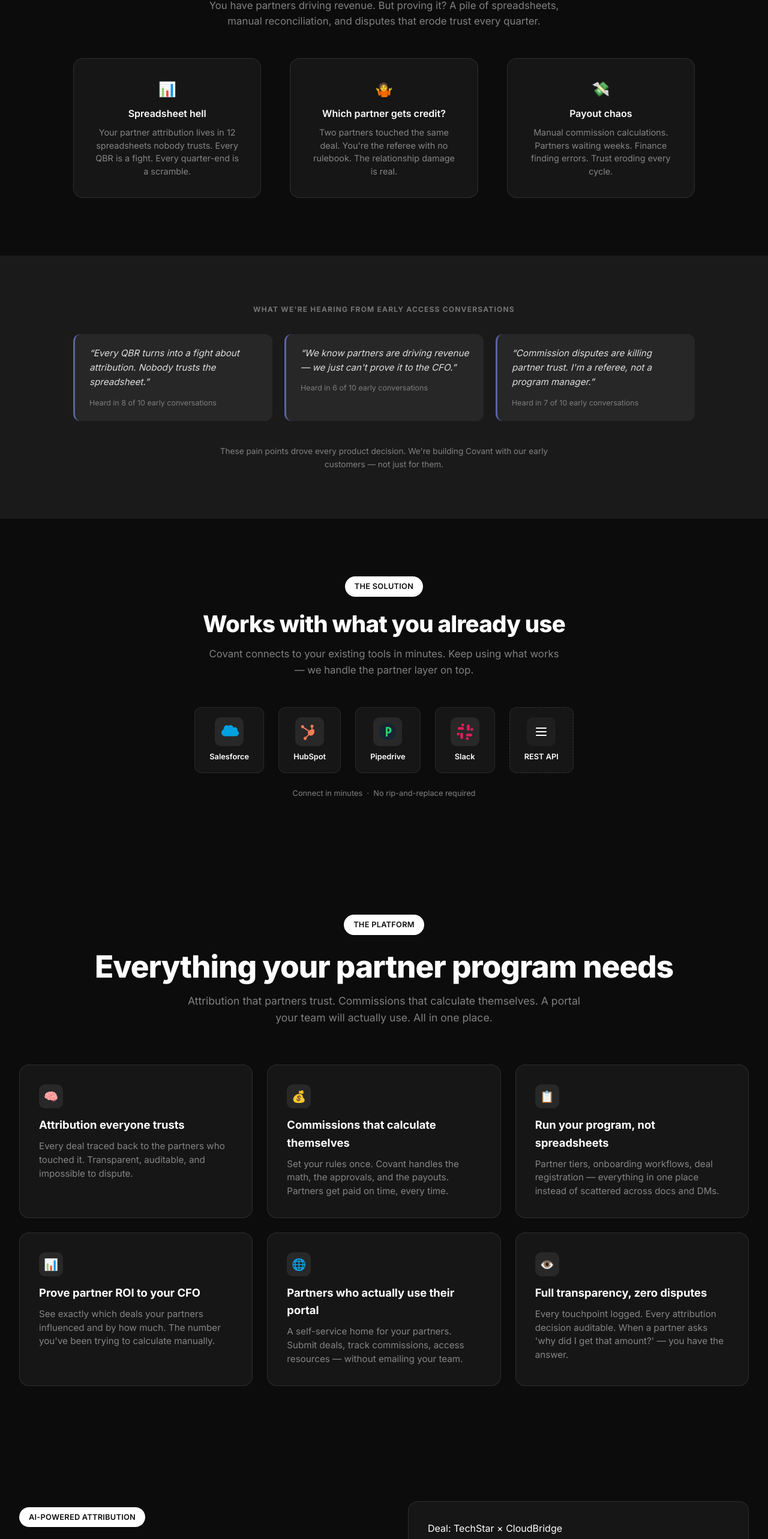
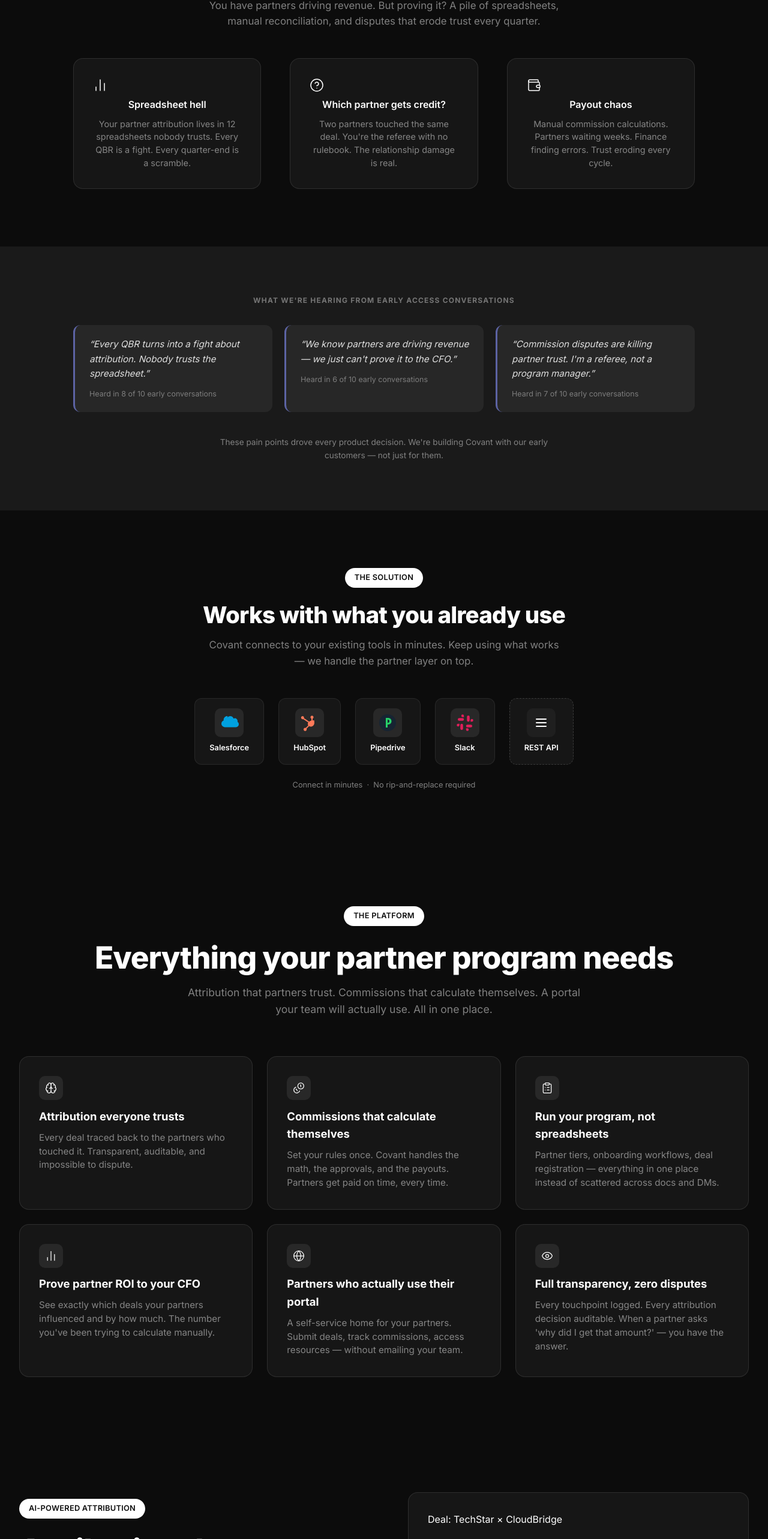
Before and after one commit to dylan3796/partner-attribution-ai, a Next.js app: page / in a window 1280 px wide. Shown: the part 2996-5562 px from the top of the page at 60% size. Built offline with nearby package versions, Linux system fonts and the light colour scheme; no server answers.

Commit message:
style: replace emoji icons with Lucide icons on landing page

```diff
--- a/app/page.tsx
+++ b/app/page.tsx
@@ -1,6 +1,7 @@
 "use client";
 
-import { useState } from "react";
+import { useState, ReactNode } from "react";
+import { Brain, Coins, ClipboardList, BarChart2, Globe, Eye, TrendingUp, Target, Gem, Search, Trophy, Banknote, Building2, Handshake, Plug, HelpCircle, Wallet, GraduationCap, Map, Scale, GitBranch, Tag } from "lucide-react";
 import Link from "next/link";
 import { useMutation } from "convex/react";
 import { api } from "@/convex/_generated/api";
@@ -244,17 +245,17 @@ export default function LandingPage() {
           </p>
           <div className="grid-3">
             <div className="card" style={{ boxShadow: "none" }}>
-              <p style={{ fontSize: "1.5rem", marginBottom: ".5rem" }}>📊</p>
+              <p style={{ marginBottom: ".5rem" }}><BarChart2 size={24} strokeWidth={1.5} /></p>
               <h3 style={{ fontWeight: 600, marginBottom: ".5rem" }}>Spreadsheet hell</h3>
               <p className="muted" style={{ lineHeight: 1.5 }}>Your partner attribution lives in 12 spreadsheets nobody trusts. Every QBR is a fight. Every quarter-end is a scramble.</p>
             </div>
             <div className="card" style={{ boxShadow: "none" }}>
-              <p style={{ fontSize: "1.5rem", marginBottom: ".5rem" }}>🤷</p>
+              <p style={{ marginBottom: ".5rem" }}><HelpCircle size={24} strokeWidth={1.5} /></p>
               <h3 style={{ fontWeight: 600, marginBottom: ".5rem" }}>Which partner gets credit?</h3>
               <p className="muted" style={{ lineHeight: 1.5 }}>Two partners touched the same deal. You&apos;re the referee with no rulebook. The relationship damage is real.</p>
             </div>
             <div className="card" style={{ boxShadow: "none" }}>
-              <p style={{ fontSize: "1.5rem", marginBottom: ".5rem" }}>💸</p>
+              <p style={{ marginBottom: ".5rem" }}><Wallet size={24} strokeWidth={1.5} /></p>
               <h3 style={{ fontWeight: 600, marginBottom: ".5rem" }}>Payout chaos</h3>
               <p className="muted" style={{ lineHeight: 1.5 }}>Manual commission calculations. Partners waiting weeks. Finance finding errors. Trust eroding every cycle.</p>
             </div>
@@ -389,12 +390,12 @@ export default function LandingPage() {
           </p>
         </div>
         <div className="wrap-wide grid-6">
-          <Link href="/dashboard/reports"><div className="card module-card"><div style={{ width: 40, height: 40, borderRadius: 10, background: 'rgba(255,255,255,.08)', display: 'flex', alignItems: 'center', justifyContent: 'center', marginBottom: '.8rem' }}><span style={{ fontSize: '1.2rem' }}>🧠</span></div><h3>Attribution everyone trusts</h3><p>Every deal traced back to the partners who touched it. Transparent, auditable, and impossible to dispute.</p></div></Link>
-          <Link href="/dashboard/payouts"><div className="card module-card"><div style={{ width: 40, height: 40, borderRadius: 10, background: 'rgba(255,255,255,.08)', display: 'flex', alignItems: 'center', justifyContent: 'center', marginBottom: '.8rem' }}><span style={{ fontSize: '1.2rem' }}>💰</span></div><h3>Commissions that calculate themselves</h3><p>Set your rules once. Covant handles the math, the approvals, and the payouts. Partners get paid on time, every time.</p></div></Link>
-          <Link href="/dashboard"><div className="card module-card"><div style={{ width: 40, height: 40, borderRadius: 10, background: 'rgba(255,255,255,.08)', display: 'flex', alignItems: 'center', justifyContent: 'center', marginBottom: '.8rem' }}><span style={{ fontSize: '1.2rem' }}>📋</span></div><h3>Run your program, not spreadsheets</h3><p>Partner tiers, onboarding workflows, deal registration — everything in one place instead of scattered across docs and DMs.</p></div></Link>
-          <Link href="/dashboard/deals"><div className="card module-card"><div style={{ width: 40, height: 40, borderRadius: 10, background: 'rgba(255,255,255,.08)', display: 'flex', alignItems: 'center', justifyContent: 'center', marginBottom: '.8rem' }}><span style={{ fontSize: '1.2rem' }}>📊</span></div><h3>Prove partner ROI to your CFO</h3><p>See exactly which deals your partners influenced and by how much. The number you&apos;ve been trying to calculate manually.</p></div></Link>
-          <Link href="/portal"><div className="card module-card"><div style={{ width: 40, height: 40, borderRadius: 10, background: 'rgba(255,255,255,.08)', display: 'flex', alignItems: 'center', justifyContent: 'center', marginBottom: '.8rem' }}><span style={{ fontSize: '1.2rem' }}>🌐</span></div><h3>Partners who actually use their portal</h3><p>A self-service home for your partners. Submit deals, track commissions, access resources — without emailing your team.</p></div></Link>
-          <Link href="/dashboard/activity"><div className="card module-card"><div style={{ width: 40, height: 40, borderRadius: 10, background: 'rgba(255,255,255,.08)', display: 'flex', alignItems: 'center', justifyContent: 'center', marginBottom: '.8rem' }}><span style={{ fontSize: '1.2rem' }}>👁️</span></div><h3>Full transparency, zero disputes</h3><p>Every touchpoint logged. Every attribution decision auditable. When a partner asks &apos;why did I get that amount?&apos; — you have the answer.</p></div></Link>
+          <Link href="/dashboard/reports"><div className="card module-card"><div style={{ width: 40, height: 40, borderRadius: 10, background: 'rgba(255,255,255,.08)', display: 'flex', alignItems: 'center', justifyContent: 'center', marginBottom: '.8rem' }}><Brain size={20} strokeWidth={1.5} /></div><h3>Attribution everyone trusts</h3><p>Every deal traced back to the partners who touched it. Transparent, auditable, and impossible to dispute.</p></div></Link>
+          <Link href="/dashboard/payouts"><div className="card module-card"><div style={{ width: 40, height: 40, borderRadius: 10, background: 'rgba(255,255,255,.08)', display: 'flex', alignItems: 'center', justifyContent: 'center', marginBottom: '.8rem' }}><Coins size={20} strokeWidth={1.5} /></div><h3>Commissions that calculate themselves</h3><p>Set your rules once. Covant handles the math, the approvals, and the payouts. Partners get paid on time, every time.</p></div></Link>
+          <Link href="/dashboard"><div className="card module-card"><div style={{ width: 40, height: 40, borderRadius: 10, background: 'rgba(255,255,255,.08)', display: 'flex', alignItems: 'center', justifyContent: 'center', marginBottom: '.8rem' }}><ClipboardList size={20} strokeWidth={1.5} /></div><h3>Run your program, not spreadsheets</h3><p>Partner tiers, onboarding workflows, deal registration — everything in one place instead of scattered across docs and DMs.</p></div></Link>
+          <Link href="/dashboard/deals"><div className="card module-card"><div style={{ width: 40, height: 40, borderRadius: 10, background: 'rgba(255,255,255,.08)', display: 'flex', alignItems: 'center', justifyContent: 'center', marginBottom: '.8rem' }}><BarChart2 size={20} strokeWidth={1.5} /></div><h3>Prove partner ROI to your CFO</h3><p>See exactly which deals your partners influenced and by how much. The number you&apos;ve been trying to calculate manually.</p></div></Link>
+          <Link href="/portal"><div className="card module-card"><div style={{ width: 40, height: 40, borderRadius: 10, background: 'rgba(255,255,255,.08)', display: 'flex', alignItems: 'center', justifyContent: 'center', marginBottom: '.8rem' }}><Globe size={20} strokeWidth={1.5} /></div><h3>Partners who actually use their portal</h3><p>A self-service home for your partners. Submit deals, track commissions, access resources — without emailing your team.</p></div></Link>
+          <Link href="/dashboard/activity"><div className="card module-card"><div style={{ width: 40, height: 40, borderRadius: 10, background: 'rgba(255,255,255,.08)', display: 'flex', alignItems: 'center', justifyContent: 'center', marginBottom: '.8rem' }}><Eye size={20} strokeWidth={1.5} /></div><h3>Full transparency, zero disputes</h3><p>Every touchpoint logged. Every attribution decision auditable. When a partner asks &apos;why did I get that amount?&apos; — you have the answer.</p></div></Link>
         </div>
       </section>
 
@@ -469,42 +470,42 @@ export default function LandingPage() {
         </div>
         <div className="wrap-wide grid-3" style={{ gap: "1.5rem" }}>
           <div className="card" style={{ padding: "1.75rem", textAlign: "left" }}>
-            <div style={{ fontSize: "1.5rem", marginBottom: ".75rem" }}>📈</div>
+            <div style={{ marginBottom: ".75rem" }}><TrendingUp size={24} strokeWidth={1.5} /></div>
             <h3 style={{ fontSize: "1.1rem", fontWeight: 700, marginBottom: ".5rem" }}>Engaged partners produce more</h3>
             <p className="muted" style={{ fontSize: ".9rem", lineHeight: 1.6 }}>
               When partners can see their impact — real numbers, real deals — they sell harder. Visibility changes behavior.
             </p>
           </div>
           <div className="card" style={{ padding: "1.75rem", textAlign: "left" }}>
-            <div style={{ fontSize: "1.5rem", marginBottom: ".75rem" }}>🎯</div>
+            <div style={{ marginBottom: ".75rem" }}><Target size={24} strokeWidth={1.5} /></div>
             <h3 style={{ fontSize: "1.1rem", fontWeight: 700, marginBottom: ".5rem" }}>Recruit better partners</h3>
             <p className="muted" style={{ fontSize: ".9rem", lineHeight: 1.6 }}>
               Tell prospects your program pays on time, attribution is transparent, and they get a real portal. You&apos;ll win the conversation.
             </p>
           </div>
           <div className="card" style={{ padding: "1.75rem", textAlign: "left" }}>
-            <div style={{ fontSize: "1.5rem", marginBottom: ".75rem" }}>💎</div>
+            <div style={{ marginBottom: ".75rem" }}><Gem size={24} strokeWidth={1.5} /></div>
             <h3 style={{ fontSize: "1.1rem", fontWeight: 700, marginBottom: ".5rem" }}>Keep your best performers</h3>
             <p className="muted" style={{ fontSize: ".9rem", lineHeight: 1.6 }}>
               Good partners churn when they don&apos;t trust the numbers. Transparent attribution and on-time payouts build the loyalty that compounds.
             </p>
           </div>
           <div className="card" style={{ padding: "1.75rem", textAlign: "left" }}>
-            <div style={{ fontSize: "1.5rem", marginBottom: ".75rem" }}>🔍</div>
+            <div style={{ marginBottom: ".75rem" }}><Search size={24} strokeWidth={1.5} /></div>
             <h3 style={{ fontSize: "1.1rem", fontWeight: 700, marginBottom: ".5rem" }}>Know who to invest in</h3>
             <p className="muted" style={{ fontSize: ".9rem", lineHeight: 1.6 }}>
               Ramp scores and pipeline data tell you who&apos;s climbing before it&apos;s obvious. Put MDF and co-sell resources behind the right partners early.
             </p>
           </div>
           <div className="card" style={{ padding: "1.75rem", textAlign: "left" }}>
-            <div style={{ fontSize: "1.5rem", marginBottom: ".75rem" }}>🏆</div>
+            <div style={{ marginBottom: ".75rem" }}><Trophy size={24} strokeWidth={1.5} /></div>
             <h3 style={{ fontSize: "1.1rem", fontWeight: 700, marginBottom: ".5rem" }}>Tiers that actually motivate</h3>
             <p className="muted" style={{ fontSize: ".9rem", lineHeight: 1.6 }}>
               Partners can see their progress toward the next tier in real time. That visibility drives action in a way a quarterly email never will.
             </p>
           </div>
           <div className="card" style={{ padding: "1.75rem", textAlign: "left" }}>
-            <div style={{ fontSize: "1.5rem", marginBottom: ".75rem" }}>💵</div>
+            <div style={{ marginBottom: ".75rem" }}><Banknote size={24} strokeWidth={1.5} /></div>
             <h3 style={{ fontSize: "1.1rem", fontWeight: 700, marginBottom: ".5rem" }}>MDF that proves its ROI</h3>
             <p className="muted" style={{ fontSize: ".9rem", lineHeight: 1.6 }}>
               Track what every MDF dollar produced. Stop guessing which investments worked. Reallocate to what actually drives revenue.
@@ -526,7 +527,7 @@ export default function LandingPage() {
         </div>
         <div className="wrap-wide grid-strategy" style={{ gap: "2rem" }}>
           <div className="card" style={{ padding: "2rem", textAlign: "left" }}>
-            <div style={{ width: 48, height: 48, borderRadius: 12, background: "rgba(255,255,255,.08)", display: "flex", alignItems: "center", justifyContent: "center", fontSize: "1.5rem", marginBottom: "1rem" }}>🏢</div>
+            <div style={{ width: 48, height: 48, borderRadius: 12, background: "rgba(255,255,255,.08)", display: "flex", alignItems: "center", justifyContent: "center", marginBottom: "1rem" }}><Building2 size={24} strokeWidth={1.5} /></div>
             <h3 style={{ fontSize: "1.2rem", fontWeight: 700, marginBottom: ".5rem" }}>Reseller Programs</h3>
             <p className="muted" style={{ fontSize: ".9rem", lineHeight: 1.6, marginBottom: "1rem" }}>Volume tiers, deal reg protection, MDF budgets, co-sell workflows</p>
             <ul style={{ fontSize: ".85rem", color: "var(--muted)", lineHeight: 1.8 }}>
@@ -536,7 +537,7 @@ export default function LandingPage() {
             </ul>
           </div>
           <div className="card" style={{ padding: "2rem", textAlign: "left" }}>
-            <div style={{ width: 48, height: 48, borderRadius: 12, background: "rgba(255,255,255,.08)", display: "flex", alignItems: "center", justifyContent: "center", fontSize: "1.5rem", marginBottom: "1rem" }}>🤝</div>
+            <div style={{ width: 48, height: 48, borderRadius: 12, background: "rgba(255,255,255,.08)", display: "flex", alignItems: "center", justifyContent: "center", marginBottom: "1rem" }}><Handshake size={24} strokeWidth={1.5} /></div>
             <h3 style={{ fontSize: "1.2rem", fontWeight: 700, marginBottom: ".5rem" }}>Referral Networks</h3>
             <p className="muted" style={{ fontSize: ".9rem", lineHeight: 1.6, marginBottom: "1rem" }}>Simple payouts, first-touch attribution, partner portal access</p>
             <ul style={{ fontSize: ".85rem", color: "var(--muted)", lineHeight: 1.8 }}>
@@ -546,7 +547,7 @@ export default function LandingPage() {
             </ul>
           </div>
           <div className="card" style={{ padding: "2rem", textAlign: "left" }}>
-            <div style={{ width: 48, height: 48, borderRadius: 12, background: "rgba(255,255,255,.08)", display: "flex", alignItems: "center", justifyContent: "center", fontSize: "1.5rem", marginBottom: "1rem" }}>🔌</div>
+            <div style={{ width: 48, height: 48, borderRadius: 12, background: "rgba(255,255,255,.08)", display: "flex", alignItems: "center", justifyContent: "center", marginBottom: "1rem" }}><Plug size={24} strokeWidth={1.5} /></div>
             <h3 style={{ fontSize: "1.2rem", fontWeight: 700, marginBottom: ".5rem" }}>Integration Partners</h3>
             <p className="muted" style={{ fontSize: ".9rem", lineHeight: 1.6, marginBottom: "1rem" }}>Multi-touch attribution, influence tracking, shared pipeline</p>
             <ul style={{ fontSize: ".85rem", color: "var(--muted)", lineHeight: 1.8 }}>
@@ -556,7 +557,7 @@ export default function LandingPage() {
             </ul>
           </div>
           <div className="card" style={{ padding: "2rem", textAlign: "left" }}>
-            <div style={{ width: 48, height: 48, borderRadius: 12, background: "rgba(255,255,255,.08)", display: "flex", alignItems: "center", justifyContent: "center", fontSize: "1.5rem", marginBottom: "1rem" }}>📊</div>
+            <div style={{ width: 48, height: 48, borderRadius: 12, background: "rgba(255,255,255,.08)", display: "flex", alignItems: "center", justifyContent: "center", marginBottom: "1rem" }}><BarChart2 size={24} strokeWidth={1.5} /></div>
             <h3 style={{ fontSize: "1.2rem", fontWeight: 700, marginBottom: ".5rem" }}>Agency & Affiliate</h3>
             <p className="muted" style={{ fontSize: ".9rem", lineHeight: 1.6, marginBottom: "1rem" }}>Performance-based payouts, transparent reporting, dispute workflows</p>
             <ul style={{ fontSize: ".85rem", color: "var(--muted)", lineHeight: 1.8 }}>
@@ -637,14 +638,14 @@ export default function LandingPage() {
             }}
           >
             {[
-              { icon: "💰", label: "MDF Management" },
-              { icon: "📈", label: "Volume Rebates" },
-              { icon: "🏆", label: "Partner Tiering" },
-              { icon: "🎓", label: "Certifications" },
-              { icon: "🗺️", label: "Territory Management" },
-              { icon: "⚖️", label: "Channel Conflict Resolution" },
-              { icon: "🔀", label: "Custom Attribution Rules" },
-              { icon: "🏷️", label: "White-Label Portal" },
+              { icon: <Coins size={14} strokeWidth={1.5} />, label: "MDF Management" },
+              { icon: <TrendingUp size={14} strokeWidth={1.5} />, label: "Volume Rebates" },
+              { icon: <Trophy size={14} strokeWidth={1.5} />, label: "Partner Tiering" },
+              { icon: <GraduationCap size={14} strokeWidth={1.5} />, label: "Certifications" },
+              { icon: <Map size={14} strokeWidth={1.5} />, label: "Territory Management" },
+              { icon: <Scale size={14} strokeWidth={1.5} />, label: "Channel Conflict Resolution" },
+              { icon: <GitBranch size={14} strokeWidth={1.5} />, label: "Custom Attribution Rules" },
+              { icon: <Tag size={14} strokeWidth={1.5} />, label: "White-Label Portal" },
             ].map(({ icon, label }) => (
               <span
                 key={label}
@@ -660,7 +661,7 @@ export default function LandingPage() {
                   color: "rgba(255,255,255,.35)",
                 }}
               >
-                <span style={{ fontSize: ".82rem" }}>{icon}</span>
+                {icon}
                 {label}
               </span>
             ))}
```
